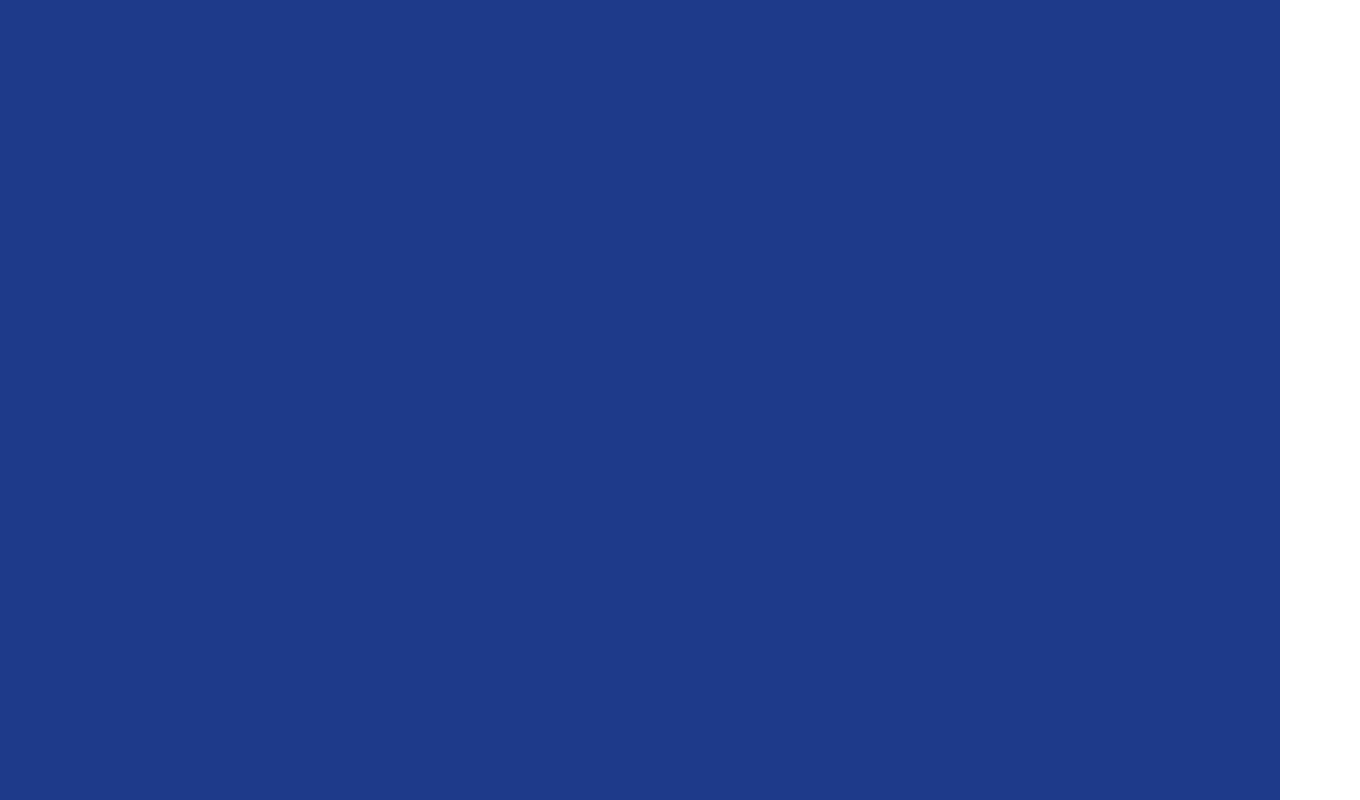
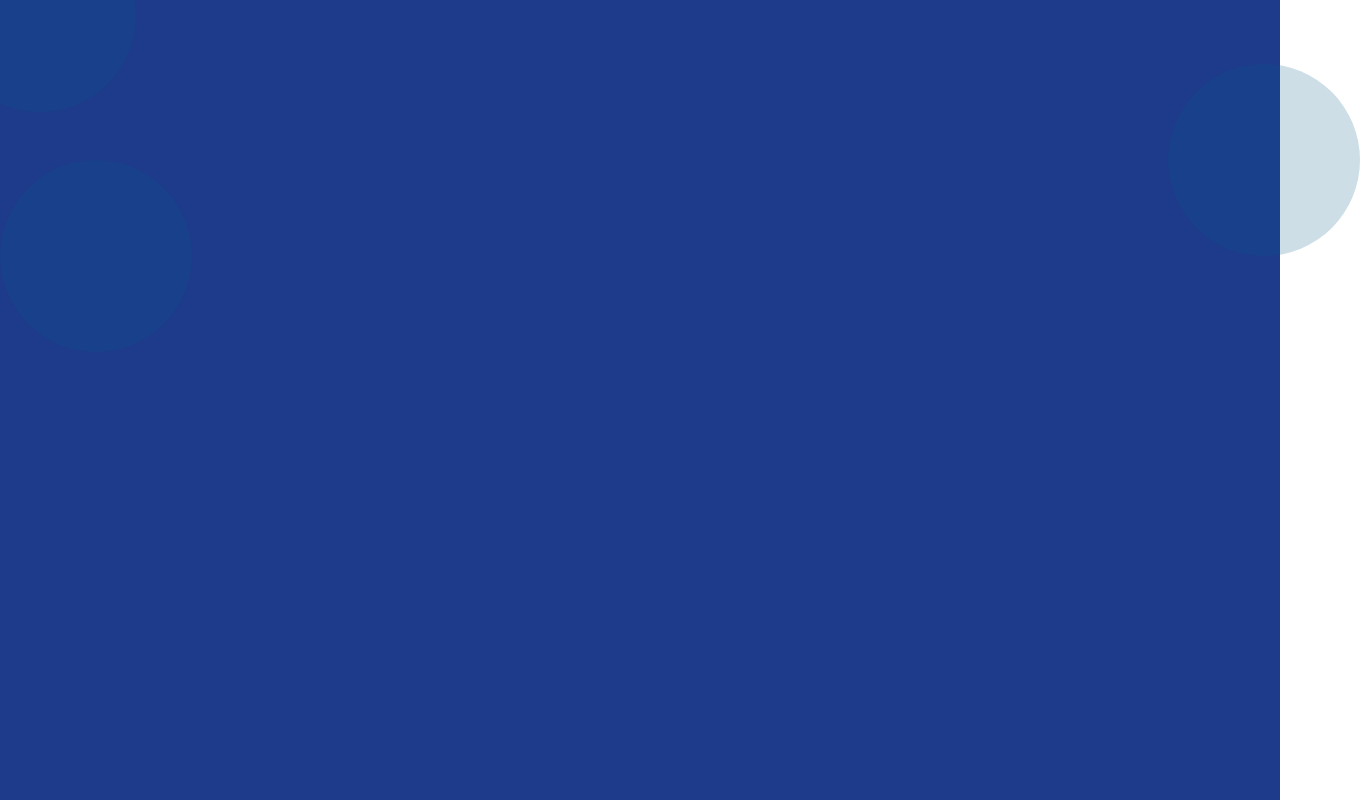
Before and after one commit to rts-cmk-wu06/smartlight-ui-ChristofferRTS, a React (Create React App) app in the folder smartlightapp/: page / in a window 1280 px wide. Shown: the whole page, 1360 px wide, since content can reach past the window. Built offline with nearby package versions, Linux system fonts and the light colour scheme.

Commit message:
add balls

```diff
--- a/smartlightapp/src/App.js
+++ b/smartlightapp/src/App.js
@@ -1,11 +1,11 @@
-import Bgwrap from './components/backgroundWrapper';
+import Bg from './components/background';
 
 function App() {
 
 
   return (
     <>
-      <Bgwrap />
+      <Bg />
     </>
   )
 }
--- /dev/null
+++ b/smartlightapp/src/components/background.js
@@ -0,0 +1,13 @@
+const Bg = () => {
+    return (
+        <div className="container h-full bg-blue-900">
+            <div id="circleContainer" className="container h-">
+                <div id="circle" className="absolute w-48 h-48 rounded-full opacity-20 bg-sky-800 -top-20 -left-14"/>
+                <div id="circle" className="absolute w-48 h-48 rounded-full bg-sky-800 opacity-20 top-40"/>
+                <div id="circle" className="absolute w-48 h-48 rounded-full bg-sky-800 opacity-20 top-16 -right-20"/>
+            </div>
+        </div>
+     );
+}
+
+export default Bg;
--- a/smartlightapp/src/components/backgroundWrapper.js
+++ /dev/null
@@ -1,9 +0,0 @@
-const Bgwrap = () => {
-    return (
-        <div className="container h-full bg-blue-900">
-
-        </div>
-     );
-}
-
-export default Bgwrap;
```
